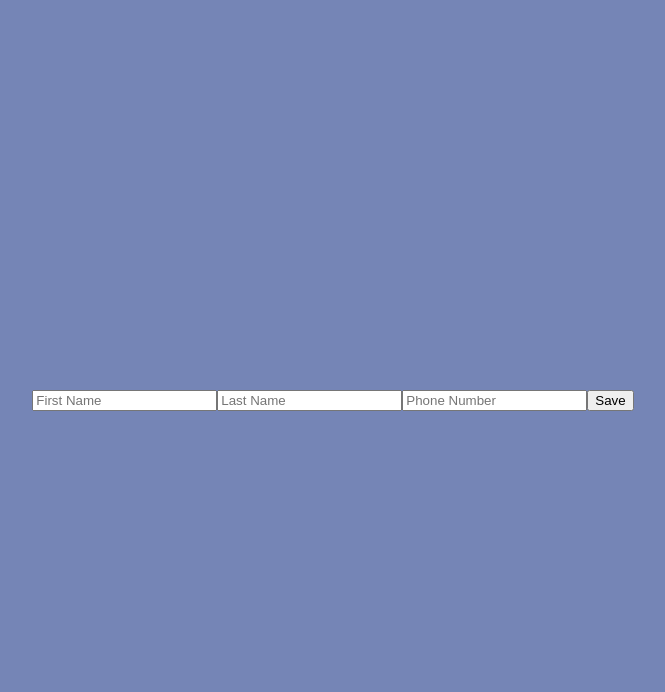
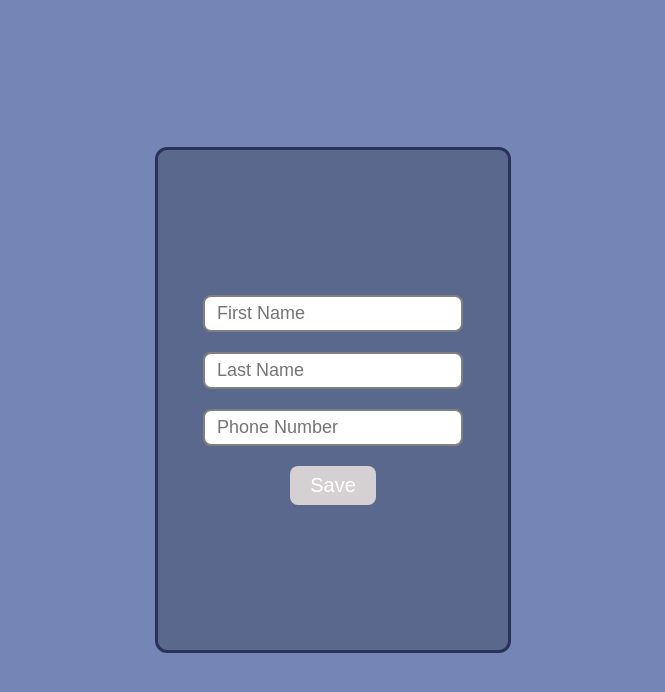
Before and after one commit to Sanechek1337/onelab-react, a React (Create React App) app: page /add in a window 1280 px wide. Shown: the top 692 px of the page, without its empty margins (307-972 px from the left). Built offline with nearby package versions, Linux system fonts and the light colour scheme.

Commit message:
feat: add styles for add user page

```diff
--- a/src/page/Add.jsx
+++ b/src/page/Add.jsx
@@ -1,5 +1,6 @@
 import { useState } from "react";
 import { useNavigate } from "react-router-dom";
+import styled from "styled-components";
 
 export default function Add() {
   const [name, setName] = useState("");
@@ -21,7 +22,6 @@ export default function Add() {
   };
 
   const onSave = () => {
-    if (!name || !surname || !phone) return;
     let list = sessionStorage.getItem("list");
     if (!list) {
       list = [];
@@ -34,35 +34,80 @@ export default function Add() {
       phone,
     });
     sessionStorage.setItem("list", JSON.stringify(list));
+    alert(`Пользователь ${name} добавлен`);
     navigateTo("/");
   };
 
   return (
-    <div className="form">
-      <div className="form-content">
-        <input
+    <StyledFormContainer>
+      <StyledForm>
+        <StyledInput
           value={name}
           onChange={handleNameChange}
           type="text"
           name="name"
           placeholder="First Name"
         />
-        <input
+        <StyledInput
           value={surname}
           onChange={handleSurnameChange}
           type="text"
           name="surname"
           placeholder="Last Name"
         />
-        <input
+        <StyledInput
           value={phone}
           onChange={handlePhoneChange}
           type="text"
           name="phonenumber"
           placeholder="Phone Number"
         />
-        <button onClick={onSave}>Save</button>
-      </div>
-    </div>
+        <StyledButton onClick={onSave} disabled={!name || !surname || !phone}>
+          Save
+        </StyledButton>
+      </StyledForm>
+    </StyledFormContainer>
   );
 }
+
+const StyledFormContainer = styled("div")`
+  width: 350px;
+  height: 500px;
+  display: flex;
+  justify-content: center;
+  align-items: center;
+  background-color: #00000038;
+  border: 3px solid #2a3357;
+  border-radius: 12px;
+`;
+
+const StyledForm = styled("div")`
+  display: flex;
+  flex-direction: column;
+  gap: 20px;
+`;
+
+const StyledInput = styled("input")`
+  padding: 6px 12px;
+  border-radius: 8px;
+  border: 2px solid #808080;
+  font-size: 18px;
+`;
+
+const StyledButton = styled("button")`
+  align-self: center;
+  padding: 8px 20px;
+  background-color: #40486d;
+  color: #fff;
+  font-size: 20px;
+  border-radius: 8px;
+  border: none;
+
+  &:hover {
+    background-color: #2a3357;
+  }
+
+  &:disabled {
+    background-color: #d5d1d2;
+  }
+`;
```
